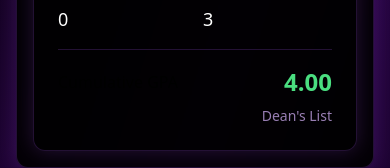
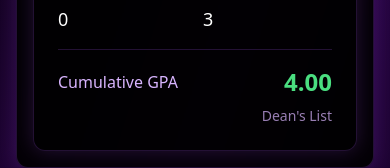
Before and after one commit to anupaprabhasara/SLIIT-GPA-Calculator, a React (Vite) app: page / in a window 390 px wide. Shown: the part 462-630 px from the top of the page. Built offline with nearby package versions, Linux system fonts and the light colour scheme.

Commit message:
first commit

```diff
--- a/src/components/ui/SummaryBox.tsx
+++ b/src/components/ui/SummaryBox.tsx
@@ -63,7 +63,7 @@ export const SummaryBox: React.FC<SummaryBoxProps> = ({ subjects }) => {
 
         <div className="pt-4 border-t border-purple-500/20">
           <div className="flex justify-between items-center">
-            <span className="sm:text-purple-300">Cumulative GPA</span>
+            <span className="text-purple-300 sm:text-purple-300">Cumulative GPA</span>
             <span className={`text-2xl font-bold ${getGPAClass(gpa)}`}>
               {gpa.toFixed(2)}
             </span>
--- a/src/components/ui/SummaryBox/components/GPADisplay.tsx
+++ b/src/components/ui/SummaryBox/components/GPADisplay.tsx
@@ -27,7 +27,7 @@ export const GPADisplay: React.FC<GPADisplayProps> = ({ subjects }) => {
   return (
     <div className="pt-4 border-t border-purple-500/20">
       <div className="flex justify-between items-center">
-        <span className="text-purple-300">Final GPA</span>
+        <span className="text-purple-300">Cumulative GPA</span>
         <span className={`text-2xl font-bold ${getGPAClass(gpa)}`}>
           {gpa.toFixed(2)}
         </span>
```
